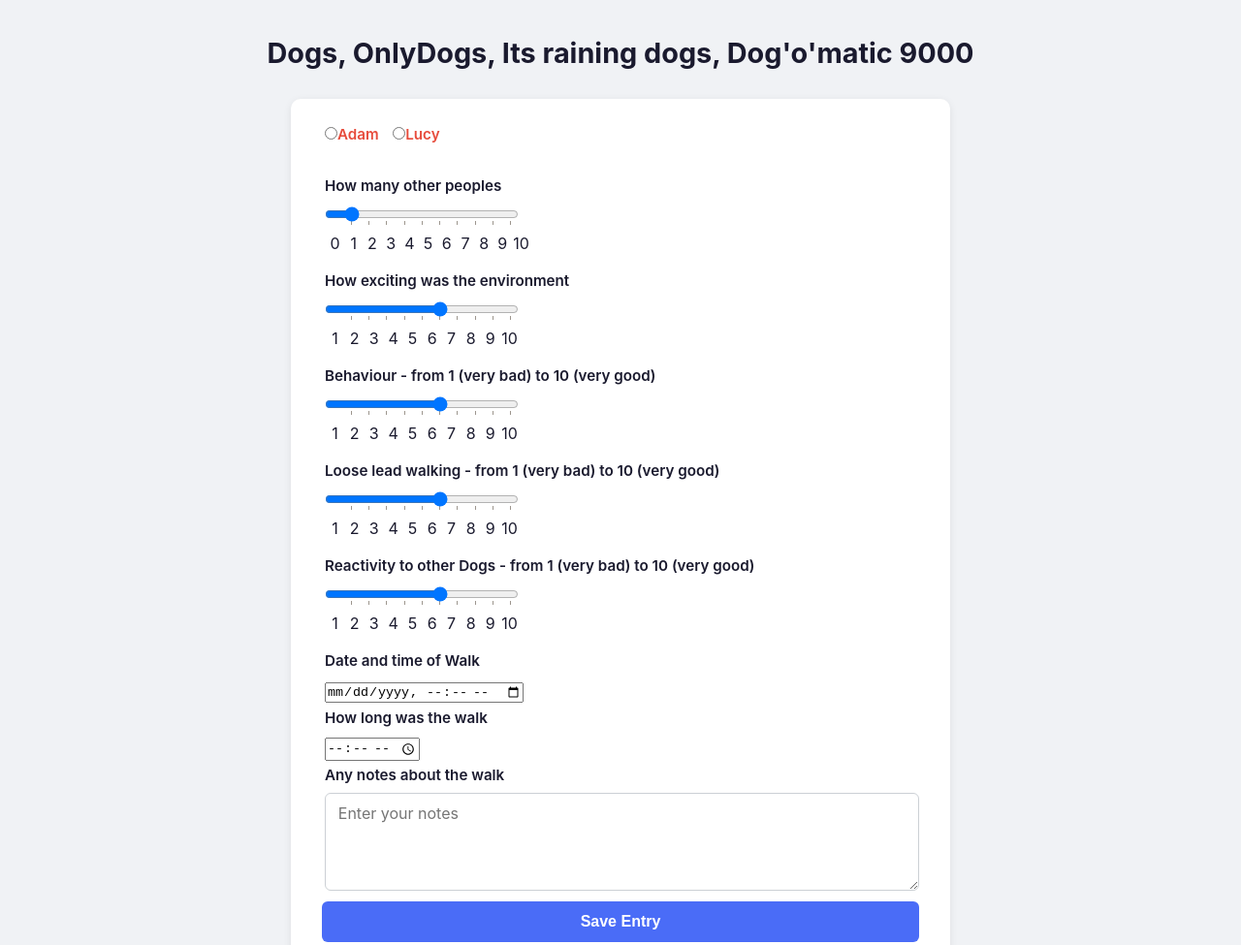
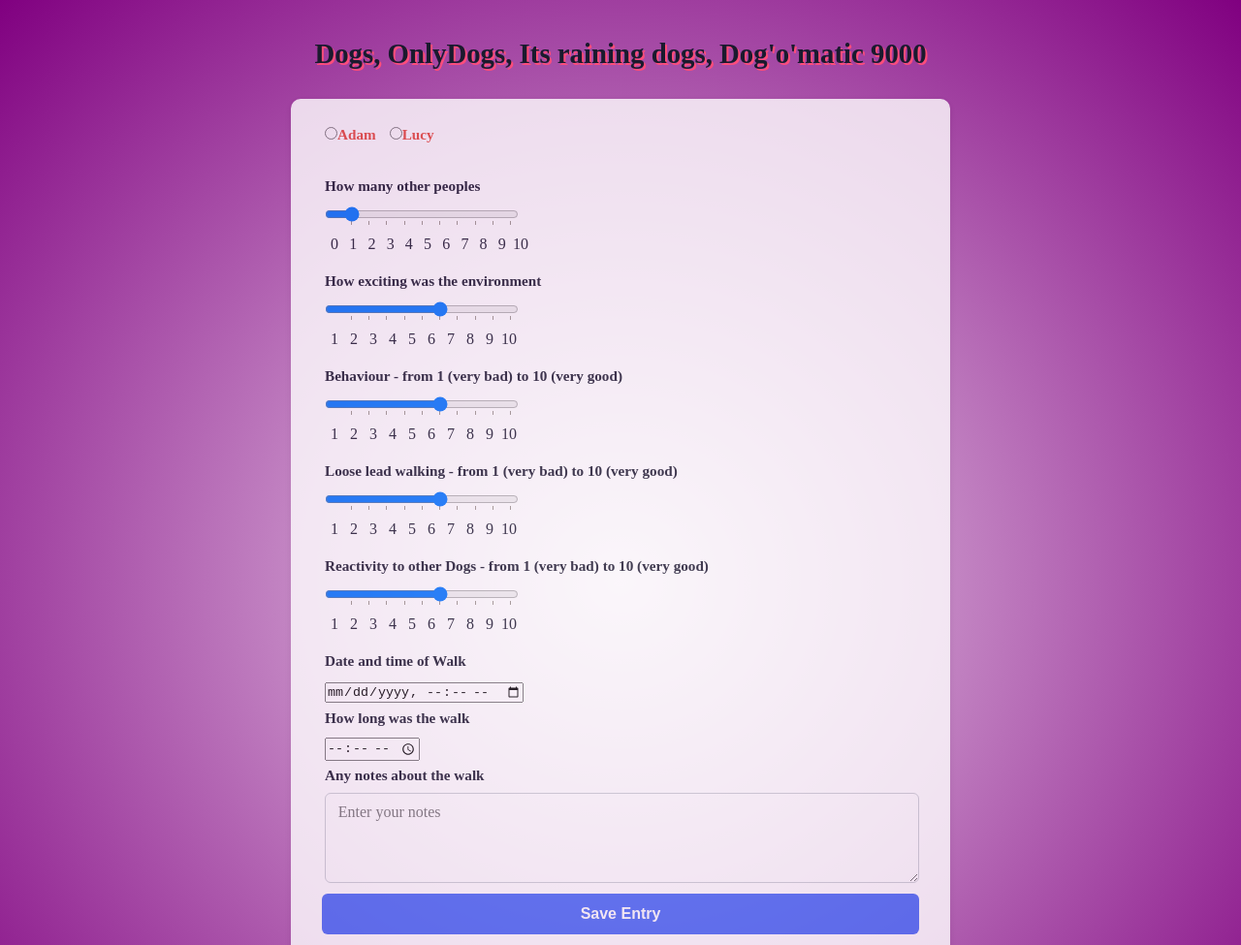
Before and after one commit to ragman666/my-site, a website: page dog/public/index.html in a window 1280 px wide. Shown: the top 975 px of the page at 97% size. Drawn offline with Linux system fonts and the light colour scheme; no server answers.

Commit message:
more better CSS

```diff
--- a/dog/public/css/style.css
+++ b/dog/public/css/style.css
@@ -1,3 +1,8 @@
+@font-face {
+  font-family: "myFont";
+  src: url("myFont.woff2");
+}
+
 /* ---- Reset & Base ---- */
 *, *::before, *::after {
   box-sizing: border-box;
@@ -6,8 +11,8 @@
 }
 
 body {
+  background: content-box radial-gradient(rgb(235, 213, 235),rgb(128, 0, 128));
   font-family: -apple-system, BlinkMacSystemFont, 'Segoe UI', Roboto, Oxygen, sans-serif;
-  background-color: #f0f2f5;
   color: #1a1a2e;
   line-height: 1.6;
   padding: 2rem 1rem;
@@ -17,12 +22,16 @@ body {
 .container {
   max-width: 680px;
   margin: 0 auto;
+  opacity: 0.8;
 }
 
 h1 {
+
+  font-family: solway;
   text-align: center;
   margin-bottom: 1.5rem;
   font-size: 1.8rem;
+  text-shadow: 2px 2px 0 #ff4d7a;
 }
 
 h2 {
@@ -35,6 +44,7 @@ form {
   padding: 1.5rem 2rem 2rem;
   border-radius: 10px;
   box-shadow: 0 2px 8px rgba(0, 0, 0, 0.08);
+  font-family: 'passero one';
 }
 
 .form-group {
```
